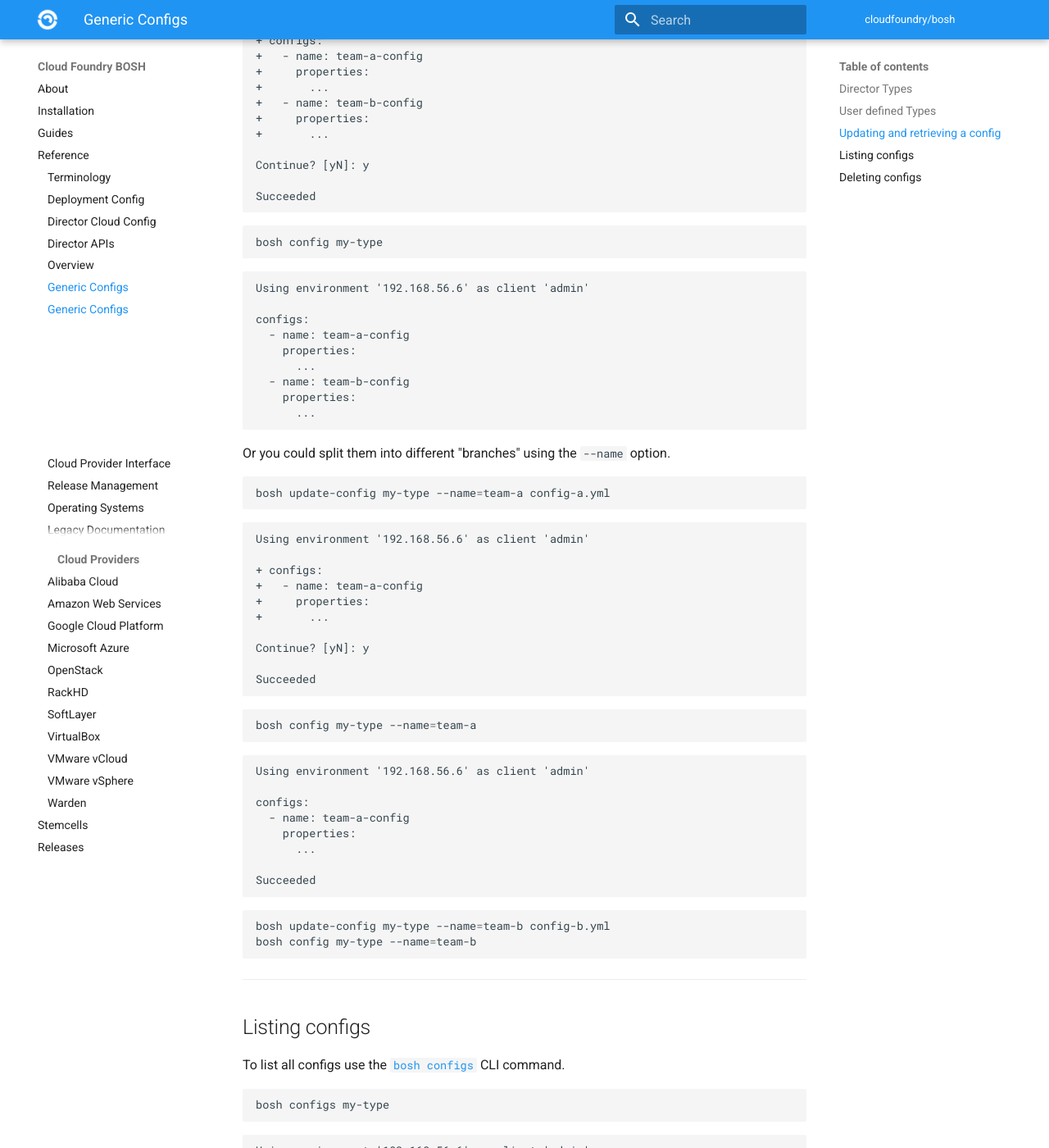
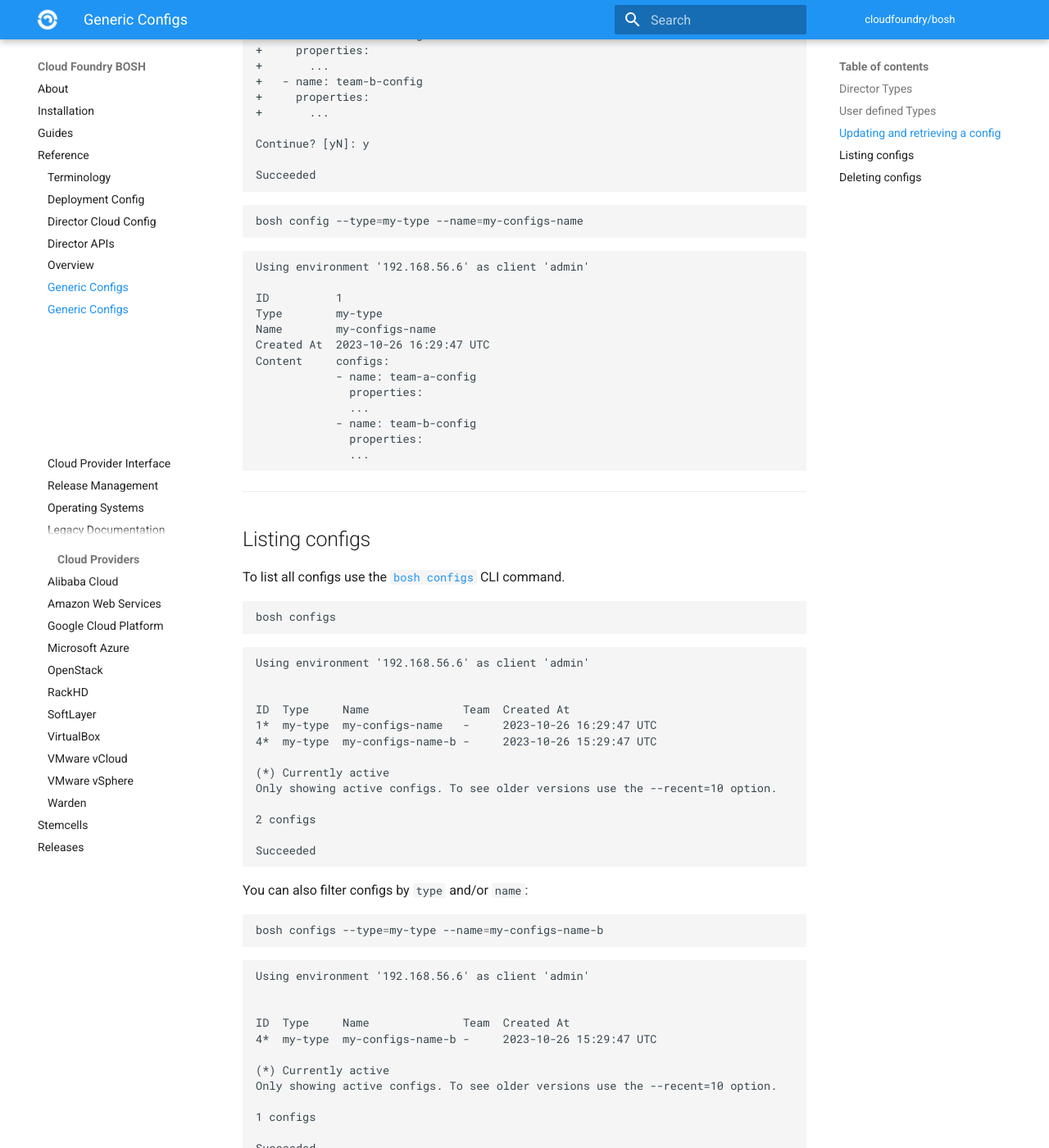
Before and after one commit to cloudfoundry/docs-bosh, an MkDocs documentation site: the page built from content/configs.md, in a window 1280 px wide and 1400 px high, scrolled down 1512 px. Shown: the whole window at 82% size. Built offline with MkDocs 1.6.1 and Material for MkDocs 9.7.7, drawn with Linux system fonts in a browser that asks for light colours; old or Windows-style settings are respelled for this version of MkDocs; some of the changed text lies outside the part shown.

Commit message:
Update configs.md

````diff
--- a/content/configs.md
+++ b/content/configs.md
@@ -20,10 +20,10 @@ One of the use cases for providing such open ended functionality is to provide s
 ---
 ## Updating and retrieving a config {: #update }
 
-To add or update a config on the Director use the [`bosh update-config`](cli-v2.md#update-config) CLI command. If you do not provide a name using the `--name` option, `default` will be used.
+To add or update a config on the Director use the [`bosh update-config`](cli-v2.md#update-config) CLI command.
 
 ```shell
-bosh update-config my-type configs.yml
+bosh update-config --type=my-type --name=my-configs-name configs.yml
 ```
 
 ```text
@@ -43,58 +43,23 @@ Succeeded
 ```
 
 ```shell
-bosh config my-type
+bosh config --type=my-type --name=my-configs-name
 ```
 
 ```text
 Using environment '192.168.56.6' as client 'admin'
 
-configs:
-  - name: team-a-config
-    properties:
-      ...
-  - name: team-b-config
-    properties:
-      ...
-```
-
-Or you could split them into different "branches" using the `--name` option.
-
-```shell
-bosh update-config my-type --name=team-a config-a.yml
-```
-
-```text
-Using environment '192.168.56.6' as client 'admin'
-
-+ configs:
-+   - name: team-a-config
-+     properties:
-+       ...
-
-Continue? [yN]: y
-
-Succeeded
-```
-
-```shell
-bosh config my-type --name=team-a
-```
-
-```text
-Using environment '192.168.56.6' as client 'admin'
-
-configs:
-  - name: team-a-config
-    properties:
-      ...
-
-Succeeded
-```
-
-```shell
-bosh update-config my-type --name=team-b config-b.yml
-bosh config my-type --name=team-b
+ID          1
+Type        my-type
+Name        my-configs-name
+Created At  2023-10-26 16:29:47 UTC
+Content     configs:
+            - name: team-a-config
+              properties:
+              ...
+            - name: team-b-config
+              properties:
+              ...
 ```
 
 ---
@@ -103,18 +68,21 @@ bosh config my-type --name=team-b
 To list all configs use the [`bosh configs`](cli-v2.md#configs) CLI command.
 
 ```shell
-bosh configs my-type
+bosh configs
 ```
 
 ```text
 Using environment '192.168.56.6' as client 'admin'
 
-Type     Name
-my-type  default
-~        team-a
-~        team-b
 
-3 configs
+ID  Type     Name              Team  Created At
+1*  my-type  my-configs-name   -     2023-10-26 16:29:47 UTC
+4*  my-type  my-configs-name-b -     2023-10-26 15:29:47 UTC
+
+(*) Currently active
+Only showing active configs. To see older versions use the --recent=10 option.
+
+2 configs
 
 Succeeded
 ```
@@ -122,23 +90,33 @@ Succeeded
 You can also filter configs by `type` and/or `name`:
 
 ```shell
-bosh configs --type=my-type --name=team-a
+bosh configs --type=my-type --name=my-configs-name-b
 ```
 
 ```text
 Using environment '192.168.56.6' as client 'admin'
 
-Type     Name
-my-type  team-a
+
+ID  Type     Name              Team  Created At
+4*  my-type  my-configs-name-b -     2023-10-26 15:29:47 UTC
+
+(*) Currently active
+Only showing active configs. To see older versions use the --recent=10 option.
 
 1 configs
+
+Succeeded
 ```
 
 ---
 ## Deleting configs {: #list }
 
-To delete configs use the [`bosh delete-config`](cli-v2.md#delete-config) CLI command. If you do not provide a name using the `--name=` option, `default` will be used.
+To delete configs use the [`bosh delete-config`](cli-v2.md#delete-config) CLI command.
 
 ```shell
-bosh delete-config my-type
+bosh delete-config 1
 ```
+or
+```shell
+bosh delete-config --type=my-type --name=my-configs-name
+```
````
